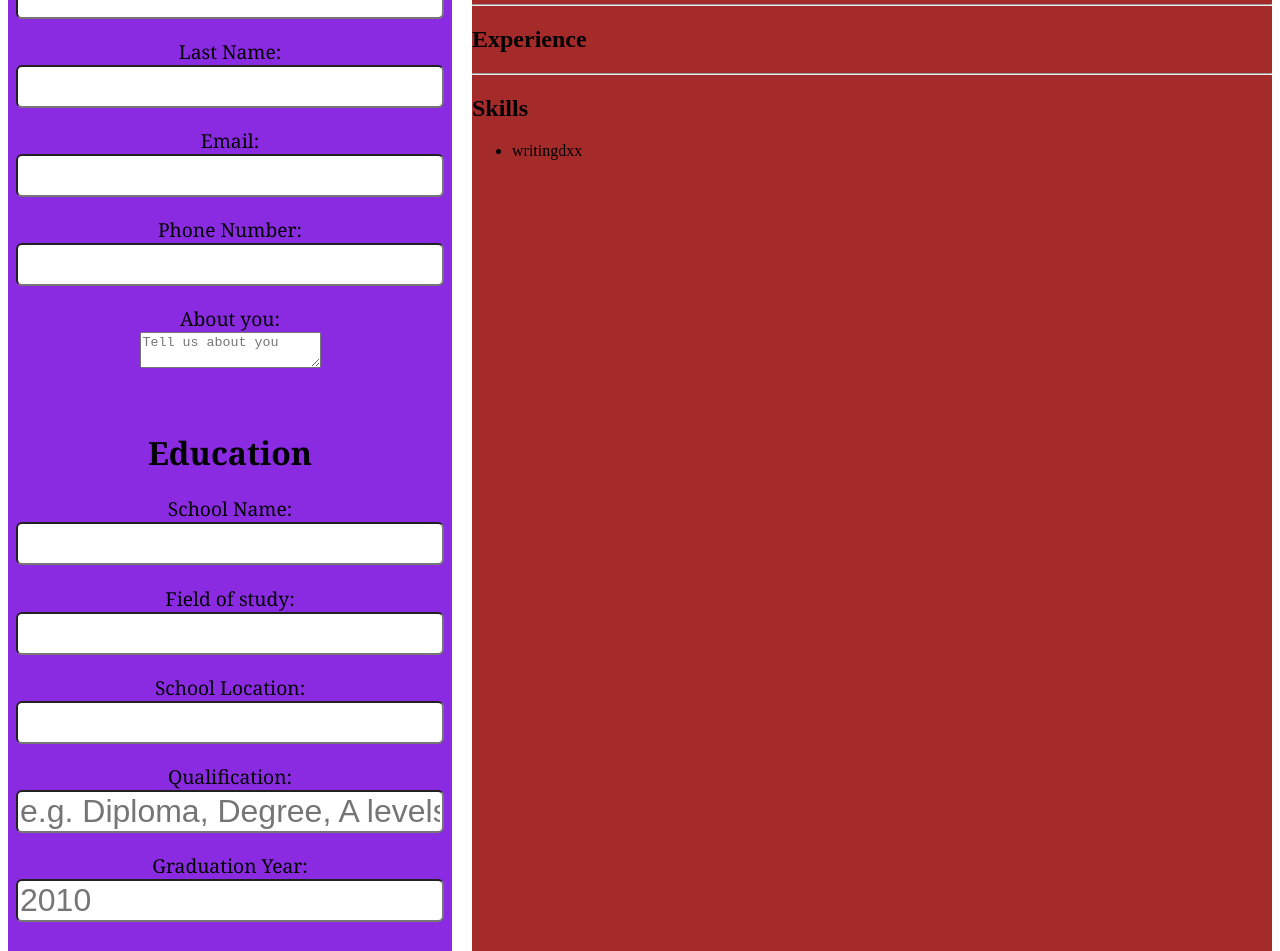
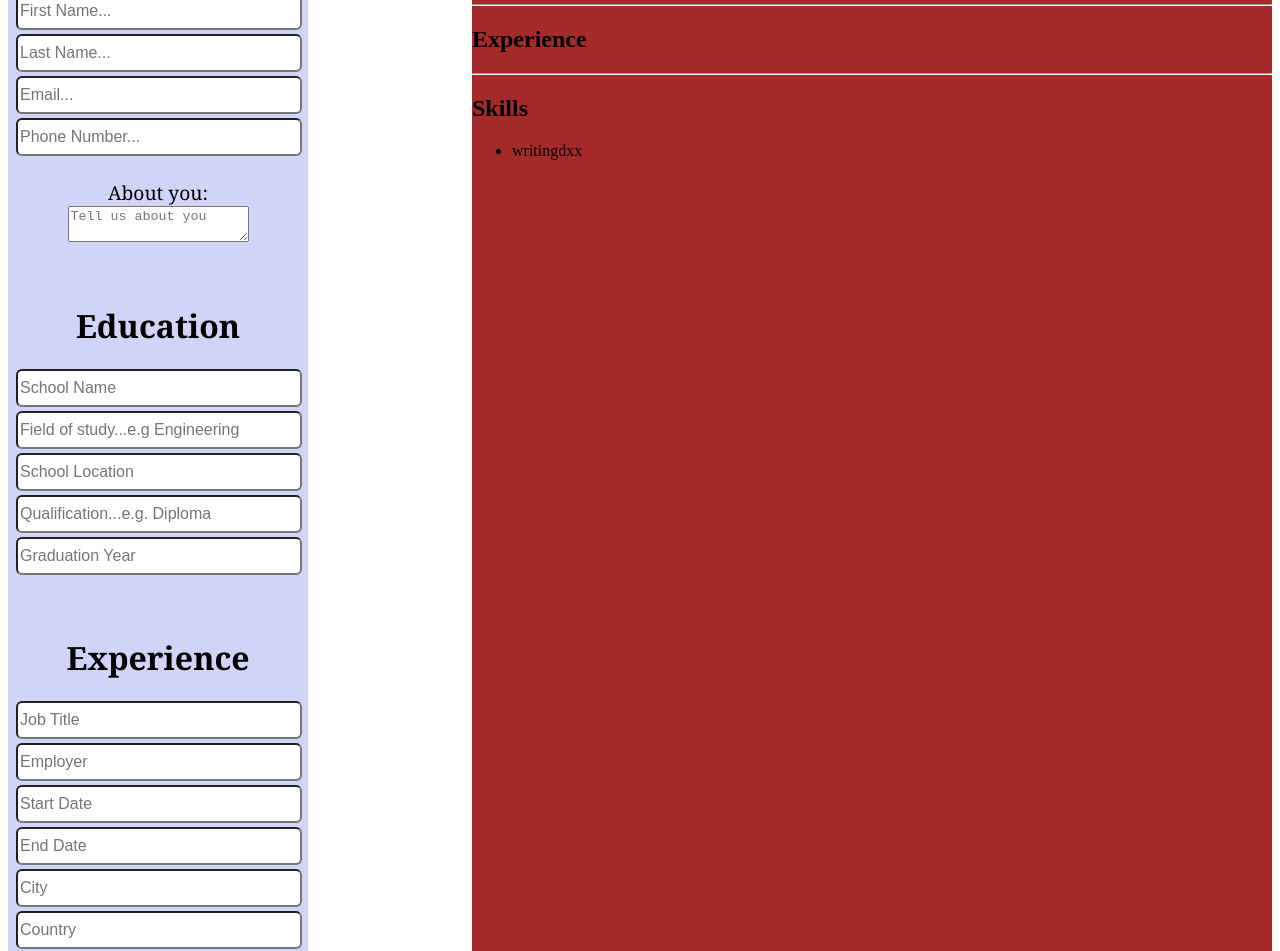
Before and after one commit to Olive-Njoroge/Cv-Project, a React (Vite) app: page / in a window 1280 px wide. Shown: the part 241-1192 px from the top of the page. Built offline with nearby package versions, Linux system fonts and the light colour scheme.

Commit message:
few additions and changes

```diff
--- a/src/Cv.jsx
+++ b/src/Cv.jsx
@@ -115,14 +115,14 @@ function Cv(){
             <div className="general-information">
             <h1>General Information</h1>
 
-            <p>First Name: {name.fName}</p>
-            <input type='text' value={name.fName} onChange={addFname}/>
-            <p>Last Name: {name.lName}</p>
-            <input type='text' value={name.lName} onChange={addLname}/>
-            <p>Email: {name.email}</p>
-            <input type="email" value={name.email} onChange={addEmail}/>
-            <p>Phone Number: {name.number}</p>
-            <input value={name.number} onChange={addPhoneNumber}/>
+            {/*<p>First Name: {name.fName}</p>*/}
+            <input type='text' value={name.fName} onChange={addFname} placeholder='First Name...' required/>
+            {/*<p>Last Name: {name.lName}</p>*/}
+            <input type='text' value={name.lName} onChange={addLname} placeholder='Last Name...' required/>
+            {/*<p>Email: {name.email}</p>*/}
+            <input type="email" value={name.email} onChange={addEmail} placeholder='Email...' required/>
+            {/*<p>Phone Number: {name.number}</p>*/}
+            <input value={name.number} onChange={addPhoneNumber} placeholder='Phone Number...' required/>
 
             <div className="about-self">
             <p>About you: {about}</p>
@@ -135,32 +135,32 @@ function Cv(){
 
         <div className="educational-experience">
             <h1>Education</h1>
-            <p>School Name: {school.name}</p>
-            <input type="text" value={school.name} onChange={addSchoolName}/>
-            <p>Field of study: {school.study}</p>
-            <input type="text" value={school.study} onChange={addFieldOfStudy}/>
-            <p>School Location: {school.location}</p>
-            <input type="text" value={school.location} onChange={addSchoolLocation}/>
-            <p>Qualification: {school.qualification}</p>
-            <input type="text" value={school.qualification} onChange={addQualification} placeholder='e.g. Diploma, Degree, A levels' />
-            <p>Graduation Year: {school.graduation}</p>
-            <input type="text" value={school.graduation} onChange={addGraduationYear} placeholder='2010'/>
+            {/*<p>School Name: {school.name}</p>*/}
+            <input type="text" value={school.name} onChange={addSchoolName} placeholder='School Name'/>
+            {/*<p>Field of study: {school.study}</p>*/}
+            <input type="text" value={school.study} onChange={addFieldOfStudy} placeholder='Field of study...e.g Engineering'/>
+            {/*<p>School Location: {school.location}</p>*/}
+            <input type="text" value={school.location} onChange={addSchoolLocation} placeholder='School Location'/>
+            {/*<p>Qualification: {school.qualification}</p>*/}
+            <input type="text" value={school.qualification} onChange={addQualification} placeholder='Qualification...e.g. Diploma' />
+            {/*<p>Graduation Year: {school.graduation}</p>*/}
+            <input type="text" value={school.graduation} onChange={addGraduationYear} placeholder='Graduation Year'/>
         </div>
 
         <div className="practical-experience">
             <h1>Experience</h1>
-            <p>Job Title: {job.job}</p>
-            <input type="text" value={job.job} onChange={addJob}/>
-            <p>Employer: {job.employer}</p>
-            <input type="text"  value={job.employer} onChange={addEmployer}/>
-            <p>Start Date: {job.startDate}</p>
-            <input type="text" value={job.startDate} onChange={addStartDate}/>
-            <p>End Date: {job.endDate}</p>
-            <input type="text" value={job.endDate} onChange={addEndDate} />
-            <p>City: {job.city}</p>
-            <input type="text" value={job.city} onChange={addCity} />
-            <p>Country: {job.country}</p>
-            <input type="text" value={job.country} onChange={addCountry}/>
+            {/*<p>Job Title: {job.job}</p>*/}
+            <input type="text" value={job.job} onChange={addJob} placeholder='Job Title'/>
+            {/*<p>Employer: {job.employer}</p>*/}
+            <input type="text"  value={job.employer} onChange={addEmployer} placeholder='Employer'/>
+            {/*<p>Start Date: {job.startDate}</p>*/}
+            <input type="text" value={job.startDate} onChange={addStartDate} placeholder='Start Date'/>
+            {/*<p>End Date: {job.endDate}</p>*/}
+            <input type="text" value={job.endDate} onChange={addEndDate} placeholder='End Date' />
+            {/*<p>City: {job.city}</p>*/}
+            <input type="text" value={job.city} onChange={addCity} placeholder='City' />
+            {/*<p>Country: {job.country}</p>*/}
+            <input type="text" value={job.country} onChange={addCountry} placeholder='Country'/>
         </div>
 
         <div className="skills">
--- a/src/index.css
+++ b/src/index.css
@@ -1,7 +1,7 @@
 .input{
-    background-color: blueviolet;
-    /*max-width: 600px;
-    margin: 0 auto;
+    background-color:#D0D5F8;
+    max-width: 300px;
+    /*margin: 0 auto;
     padding: 20px;*/
     border-radius: 8px;
 }
@@ -14,9 +14,12 @@
     padding: 8px;
 }
 
-.general-information input{
-    font-size: 2rem;
+.general-information input, .about-self input, .educational-experience input, .practical-experience input{
+    font-size: 1rem;
+    width: 98%;
+    height: 32px;
     border-radius: 6px;
+    margin-bottom: 4px;
 }
 
 .general-information p{
@@ -43,10 +46,6 @@
     margin-top: 20px;
 }
 
-.educational-experience input{
-    font-size: 2rem;
-    border-radius: 6px;
-}
 
 .educational-experience p{
     font-size: 1.2rem;
@@ -62,10 +61,7 @@
     margin-top: 20px;
 }
 
-.practical-experience input{
-    font-size: 2rem;
-    border-radius: 6px;
-}
+
 
 .practical-experience p{
     font-size: 1.2rem;
```
